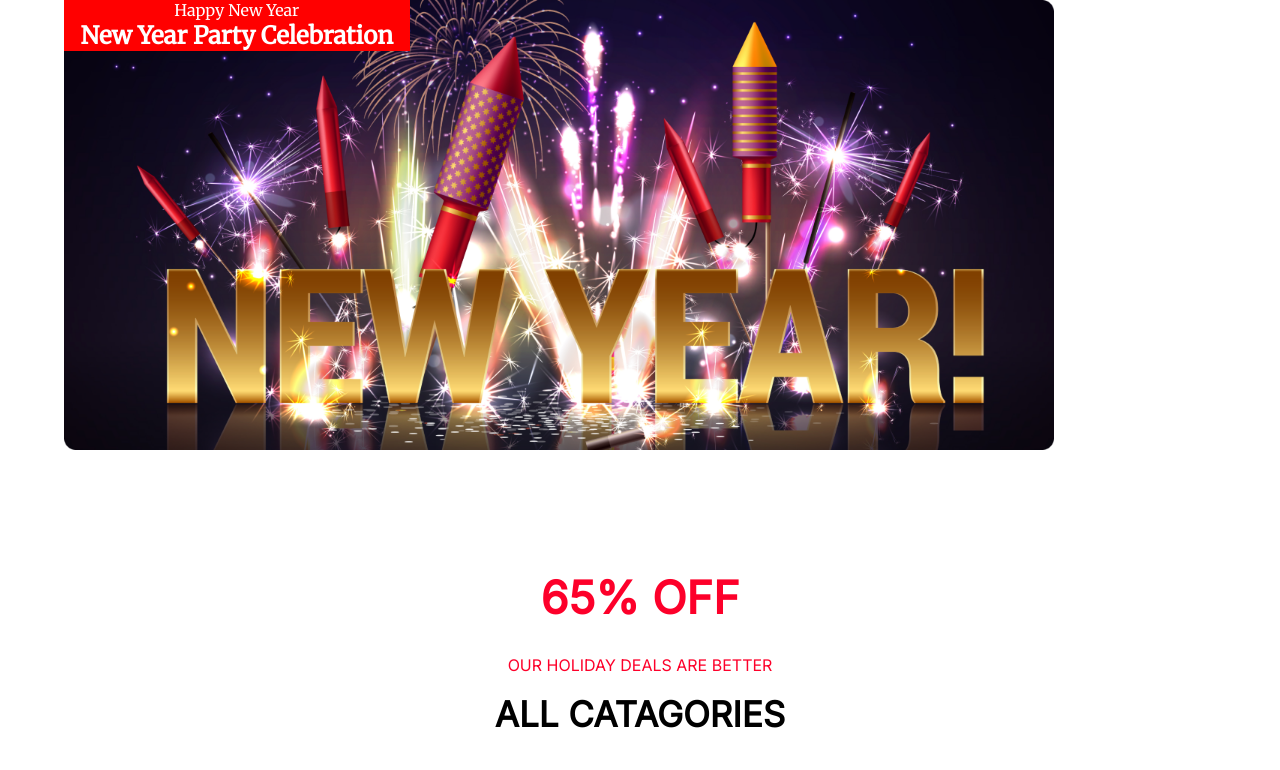
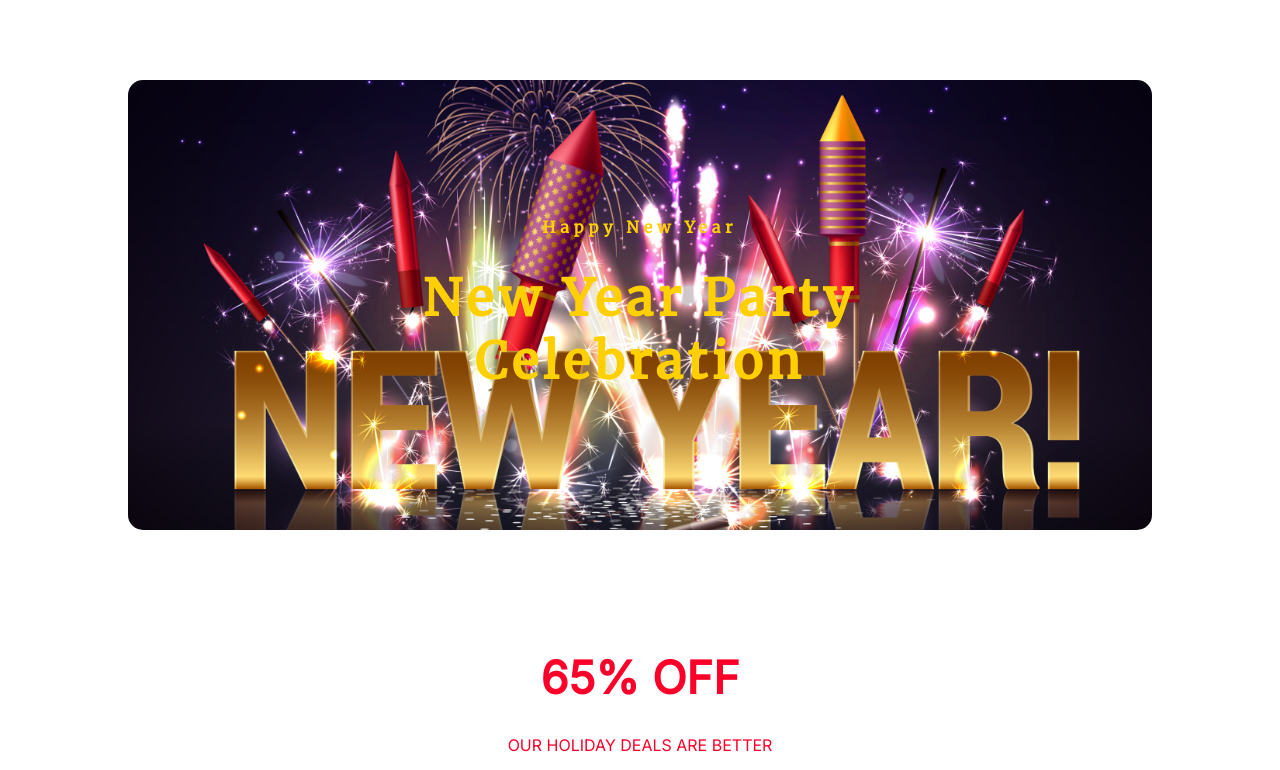
Before and after one commit to RonySorkerr/assignment_1, a plain HTML site: page index.html in a window 1280 px wide. Shown: the top 770 px of the page. Drawn offline with Linux system fonts and the light colour scheme.

Commit message:
header section styling done

```diff
--- a/style.css
+++ b/style.css
@@ -18,25 +18,44 @@ main {
 
 /* banner styling */
 
-header {
+.banner {
+    margin-top: 50px;
     background-image: url('assets/resources/Banner\ Image.png');
+    background-color: linear-gradient(180deg, #0d0420 0%, rgba(7, 2, 17, 0.00) 100%);
+    ;
+    display: flex;
+    margin: 80px auto;
+    width: 80%;
+    background-size: cover;
+    background-position: center;
+    align-items: center;
+    justify-content: center;
+    text-align: center;
     height: 450px;
-    width: 90%;
-    margin: auto;
-    position: relative;
-    background-size: contain;
-    background-repeat: no-repeat;
+    border-radius: 15px;
+
 
 }
 
-header .banner .banner_content {
-    position: absolute;
-    font-family: 'Merriweather', serif;
-    color: white;
-    width: 30%;
-    background-color: red;
-    text-align: center;
+.banner_content {
+    width: 50%;
+    color: #ffd000;
 }
+
+.banner_content p {
+    font-family: Merriweather;
+    font-weight: 900;
+    letter-spacing: 5px;
+    margin-bottom: 30px;
+}
+
+.banner_content h1 {
+    font-family: Merriweather;
+    font-size: 50px;
+    letter-spacing: 5px;
+    font-weight: 900;
+}
+
 
 /* discount section styling */
 
@@ -81,7 +100,7 @@ header .banner .banner_content {
     background-image: url('assets/resources/Vectorrr.png');
     background-position: center;
     background-repeat: no-repeat;
-    background-size:cover;
+    background-size: cover;
     border-radius: 10px;
     height: 450px;
 }
@@ -90,25 +109,25 @@ header .banner .banner_content {
     width: 80%;
 }
 
-.welcome_to_party .content{
+.welcome_to_party .content {
     color: white;
     width: 40%;
 }
 
 
-.welcome_to_party .content h1{
+.welcome_to_party .content h1 {
     font-family: Merriweather;
     font-size: 40px;
     margin-bottom: 20px;
     line-height: 55px;
 }
 
-.welcome_to_party .content p{
+.welcome_to_party .content p {
     font-family: Inter;
     margin-bottom: 30px;
 }
 
-.welcome_to_party .content button{
+.welcome_to_party .content button {
     background-color: transparent;
     border: 0.2px dotted red;
     padding: 10px;
@@ -121,7 +140,7 @@ header .banner .banner_content {
     transition: 0.4s;
 }
 
-.welcome_to_party .content button:hover{
+.welcome_to_party .content button:hover {
     background-color: rgba(255, 0, 0, 0.171);
 }
 
@@ -220,71 +239,80 @@ header .banner .banner_content {
 
 /* functional section styling */
 
-.functional{
+.functional {
     text-align: center;
     width: 70%;
     margin: auto;
     margin-bottom: 80px;
 }
 
-.functional p{
+.functional p {
     font-family: 'Inter', sans-serif;
     margin-bottom: 20px;
 }
 
-.functional h1{
+.functional h1 {
     font-family: 'Merriweather', serif;
     font-size: 35px;
     font-weight: 900;
     margin-bottom: 20px;
 }
 
-.functional span{
+.functional span {
     color: red;
 }
 
 /* portfolio section styling */
 
-.portfolio .top_content{
+.portfolio .top_content {
     width: 60%;
 }
 
-.portfolio p{
+.portfolio p {
     color: red;
     font-family: 'Inter', sans-serif;
     margin-bottom: 20px;
 }
 
-.portfolio h1{
+.portfolio h1 {
     font-size: 35px;
     font-family: 'Merriweather', serif;
     margin-bottom: 20px;
 }
 
-.portfolio #visit{
+.portfolio #visit {
     color: black;
     font-family: 'Inter', sans-serif;
     margin-bottom: 30px;
 }
 
-.port_design{
+.port_design {
     display: grid;
-    grid-template-columns: repeat(3,1fr);
+    grid-template-columns: repeat(3, 1fr);
     width: 100%;
     height: auto;
     gap: 20px;
     margin-bottom: 80px;
 }
 
-.port_image img{
+.port_image img {
     object-fit: cover;
     height: 100%;
     width: 100%;
+    filter: saturate(0);
+    transition: 0.7s;
 }
+
+/* Tried to make some hover styling */
+
+.port_image img:hover {
+    filter: saturate(1);
+}
+
 
 /* newsletter section styling */
 
-.newsletter{
+.newsletter {
     background-color: rgba(255, 0, 0, 0.05);
     border-radius: 10px;
     margin-bottom: 80px;
@@ -292,31 +320,31 @@ header .banner .banner_content {
     text-align: center;
 }
 
-.newsletter img{
+.newsletter img {
     margin: auto;
     display: flex;
 }
 
-.newsletter h1{
+.newsletter h1 {
     font-family: Merriweather;
     font-size: 30px;
     text-align: center;
     margin: 20px auto;
 }
 
-.newsletter p{
+.newsletter p {
     font-family: 'Inter', sans-serif;
     margin-bottom: 20px;
 }
 
-.newsletter input{
+.newsletter input {
     padding: 16px 20px;
     border: 0;
     border-top-left-radius: 20px;
     border-bottom-left-radius: 20px;
 }
 
-.newsletter button{
+.newsletter button {
     padding: 15px 10px;
     border: 0;
     margin-left: -5px;
@@ -326,16 +354,17 @@ header .banner .banner_content {
     text-transform: uppercase;
     color: white;
     font-family: Inter;
+    cursor: pointer;
 }
 
 /* footer's address section styling */
 
-footer{
+footer {
 
     background-color: #070211;
 }
 
-.address_foot{
+.address_foot {
     display: flex;
     justify-content: space-between;
     align-items: center;
@@ -343,30 +372,30 @@ footer{
     font-family: Inter;
 }
 
-.address_foot{
+.address_foot {
     padding: 40px 150px 40px 150px;
 }
 
 
-.contact .call{
+.contact .call {
     display: flex;
 }
 
-.call .call_icon{
+.call .call_icon {
     margin-right: 10px;
 }
 
-.contact .website{
+.contact .website {
     display: flex;
 }
 
-.website .web_icon{
+.website .web_icon {
     margin-right: 10px;
 }
 
 /* hr horizontal line styling */
 
-hr{
+hr {
     border: 0;
     color: rgba(255, 255, 255, 0.15);
     height: 1px;
@@ -377,17 +406,17 @@ hr{
 
 /* links section styling */
 
-.links{
+.links {
     padding: 40px;
     text-align: center;
 }
 
-.links a{
+.links a {
     text-decoration: none;
     padding: 10px;
 }
 
-.last_foot{
+.last_foot {
     color: white;
     display: flex;
     justify-content: space-between;
```
Also changed, not shown: tets/banner.html (added, +42 -0 lines).
